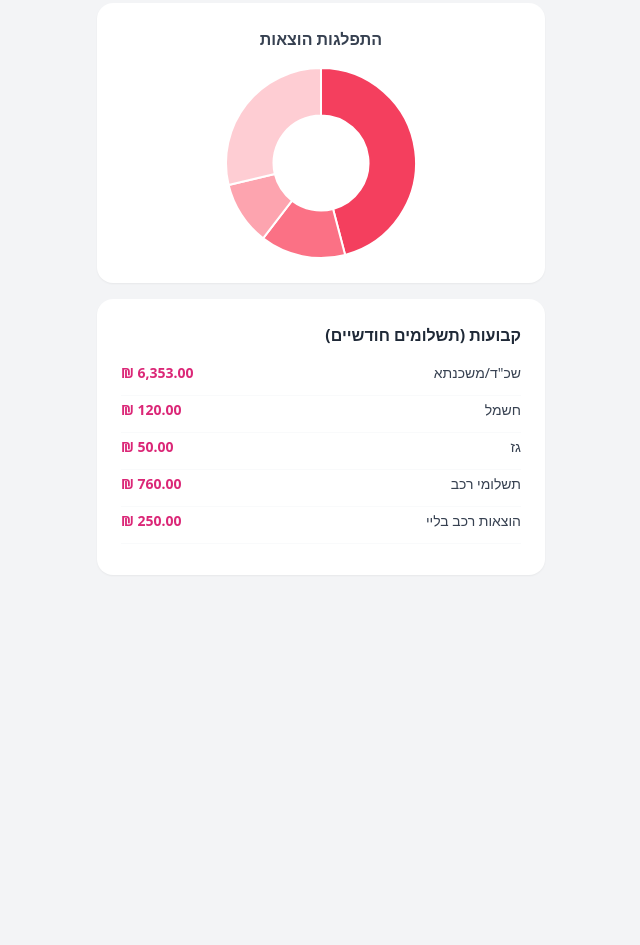
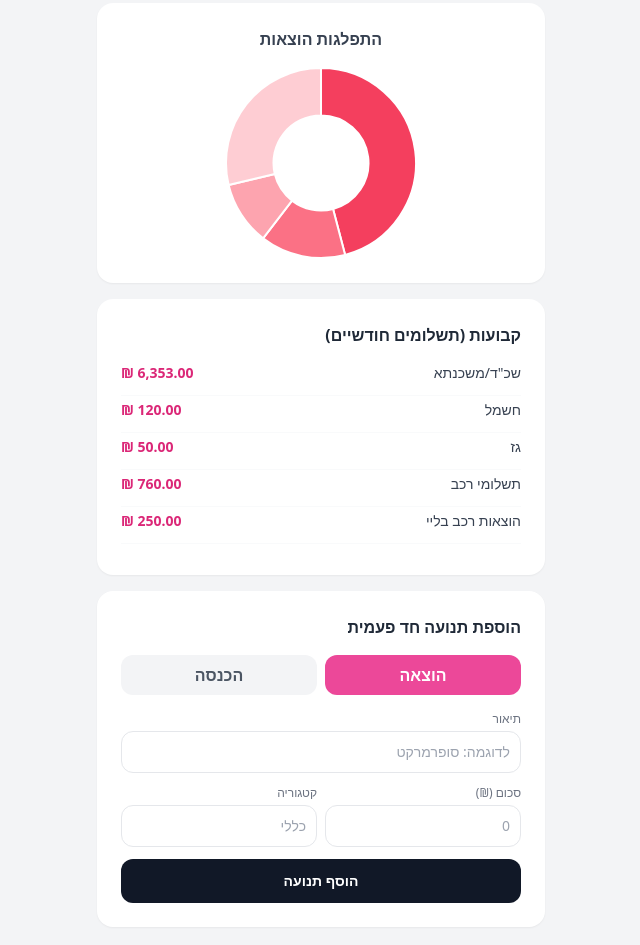
Before and after one commit to davideichler01-byte/MI, a plain HTML site: page index.html in a window 1280 px wide. Shown: the part 233-1178 px from the top of the page, without its empty margins (319-959 px from the left). Before the commit the page ends 856 px from the top, so only its background shows below. Drawn offline with nearby package versions, Linux system fonts and the light colour scheme.

Commit message:
Update index.html

```diff
--- a/index.html
+++ b/index.html
@@ -38,12 +38,34 @@
 
         <!-- קבועות (תשלומים חודשיים) -->
         <div class="bg-white p-6 rounded-2xl shadow-sm">
-            <div class="flex justify-between items-center mb-3">
-                <h2 class="font-bold text-gray-800">קבועות (תשלומים חודשיים)</h2>
+            <h2 class="font-bold text-gray-800 mb-3">קבועות (תשלומים חודשיים)</h2>
+            <div id="fixed-list" class="space-y-2 text-sm text-gray-700 max-h-48 overflow-y-auto divide-y divide-gray-50"></div>
+        </div>
+
+        <!-- טופס הוספת תנועה חד פעמית -->
+        <div class="bg-white p-6 rounded-2xl shadow-sm">
+            <h2 class="font-bold text-gray-800 mb-4">הוספת תנועה חד פעמית</h2>
+            <div class="flex gap-2 mb-4">
+                <button type="button" id="type-expense" onclick="setFormType('expense')" class="flex-1 py-2 rounded-xl font-bold bg-pink-500 text-white transition">הוצאה</button>
+                <button type="button" id="type-income" onclick="setFormType('income')" class="flex-1 py-2 rounded-xl font-bold bg-gray-100 text-gray-600 transition">הכנסה</button>
             </div>
-            <div id="fixed-list" class="space-y-2 text-sm text-gray-700 max-h-48 overflow-y-auto divide-y divide-gray-50">
-                <!-- יתמלא אוטומטית -->
-            </div>
+            <form onsubmit="addTransaction(event)" class="space-y-3">
+                <div>
+                    <label class="block text-xs text-gray-500 mb-1">תיאור</label>
+                    <input type="text" id="tx-desc" placeholder="לדוגמה: סופרמרקט" required class="w-full border border-gray-200 rounded-xl p-2.5 text-sm outline-none focus:border-blue-500">
+                </div>
+                <div class="flex gap-2">
+                    <div class="flex-1">
+                        <label class="block text-xs text-gray-500 mb-1">סכום (₪)</label>
+                        <input type="number" id="tx-amount" placeholder="0" required class="w-full border border-gray-200 rounded-xl p-2.5 text-sm outline-none focus:border-blue-500">
+                    </div>
+                    <div class="flex-1">
+                        <label class="block text-xs text-gray-500 mb-1">קטגוריה</label>
+                        <input type="text" id="tx-category" placeholder="כללי" class="w-full border border-gray-200 rounded-xl p-2.5 text-sm outline-none focus:border-blue-500">
+                    </div>
+                </div>
+                <button type="submit" class="w-full bg-gray-900 text-white py-3 rounded-xl font-bold text-sm hover:bg-gray-800 transition">הוסף תנועה</button>
+            </form>
         </div>
 
         <!-- פירוט נפתח בלחיצה -->
@@ -58,6 +80,21 @@
     </div>
 
     <script>
+        let currentFormType = 'expense';
+
+        function setFormType(type) {
+            currentFormType = type;
+            const expBtn = document.getElementById('type-expense');
+            const incBtn = document.getElementById('type-income');
+            if (type === 'expense') {
+                expBtn.className = "flex-1 py-2 rounded-xl font-bold bg-pink-500 text-white transition";
+                incBtn.className = "flex-1 py-2 rounded-xl font-bold bg-gray-100 text-gray-600 transition";
+            } else {
+                incBtn.className = "flex-1 py-2 rounded-xl font-bold bg-green-500 text-white transition";
+                expBtn.className = "flex-1 py-2 rounded-xl font-bold bg-gray-100 text-gray-600 transition";
+            }
+        }
+
         const expensesData = [
             { name: "שכ\"ד/משכנתא", amount: "6,353.00 ₪" },
             { name: "חשמל", amount: "120.00 ₪" },
@@ -88,7 +125,6 @@
             { name: "ביטוח לאומי", amount: "276.00 ₪" }
         ];
 
-        // טעינת רשימת הקבועות למסך
         const fixedListEl = document.getElementById('fixed-list');
         expensesData.forEach(item => {
             fixedListEl.innerHTML += `<div class="flex justify-between py-1"><span>${item.name}</span><span class="font-semibold text-pink-600">${item.amount}</span></div>`;
@@ -112,7 +148,6 @@
                     detailsList.innerHTML += `<li class="flex justify-between py-2"><span class="text-gray-700">${item.name}</span><span class="font-semibold text-green-600">${item.amount}</span></li>`;
                 });
             }
-
             detailsView.classList.remove('hidden');
         }
 
@@ -120,7 +155,22 @@
             document.getElementById('details-view').classList.add('hidden');
         }
 
-        // יצירת תרשים עיגול
+        function addTransaction(e) {
+            e.preventDefault();
+            const desc = document.getElementById('tx-desc').value;
+            const amount = document.getElementById('tx-amount').value;
+
+            if (currentFormType === 'expense') {
+                expensesData.push({ name: desc, amount: amount + " ₪" });
+            } else {
+                incomeData.push({ name: desc, amount: amount + " ₪" });
+            }
+            alert("התנועה נוספה בהצלחה!");
+            document.getElementById('tx-desc').value = '';
+            document.getElementById('tx-amount').value = '';
+            document.getElementById('tx-category').value = '';
+        }
+
         const ctx = document.getElementById('expenseChart').getContext('2d');
         new Chart(ctx, {
             type: 'doughnut',
```
